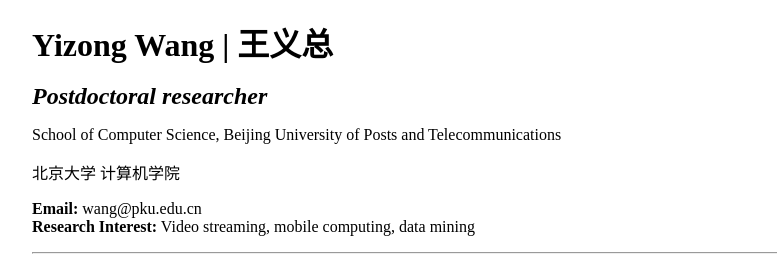
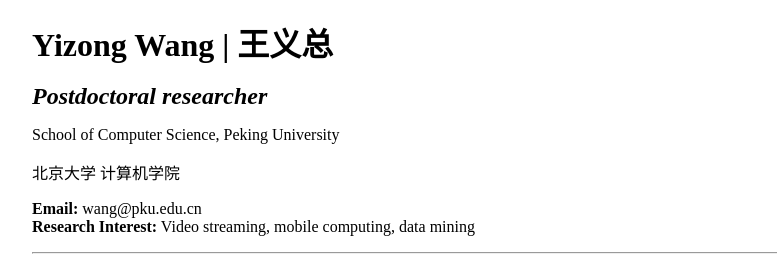
Before and after one commit to yizongwang/yizongwang.github.io, a plain HTML site: page index.html in a window 1280 px wide. Shown: the top 270 px of the page, 158-935 px from the left. Drawn offline with Linux system fonts and the light colour scheme; grey boxes are pictures that could not be loaded.

Commit message:
Update index.html

```diff
--- a/index.html
+++ b/index.html
@@ -13,7 +13,7 @@
 
 <h3 id="yizong-wang-phd-student"><font size="6">Yizong Wang | 王义总</font></h3>
 <p><i><font size="5"><strong>Postdoctoral researcher</strong> </i></font> </p>
-<p>School of Computer Science, Beijing University of Posts and Telecommunications </p>
+<p>School of Computer Science, Peking University </p>
 <p>北京大学 计算机学院</p>
 
 <p><strong>Email:</strong> wang@pku.edu.cn<br>
```
